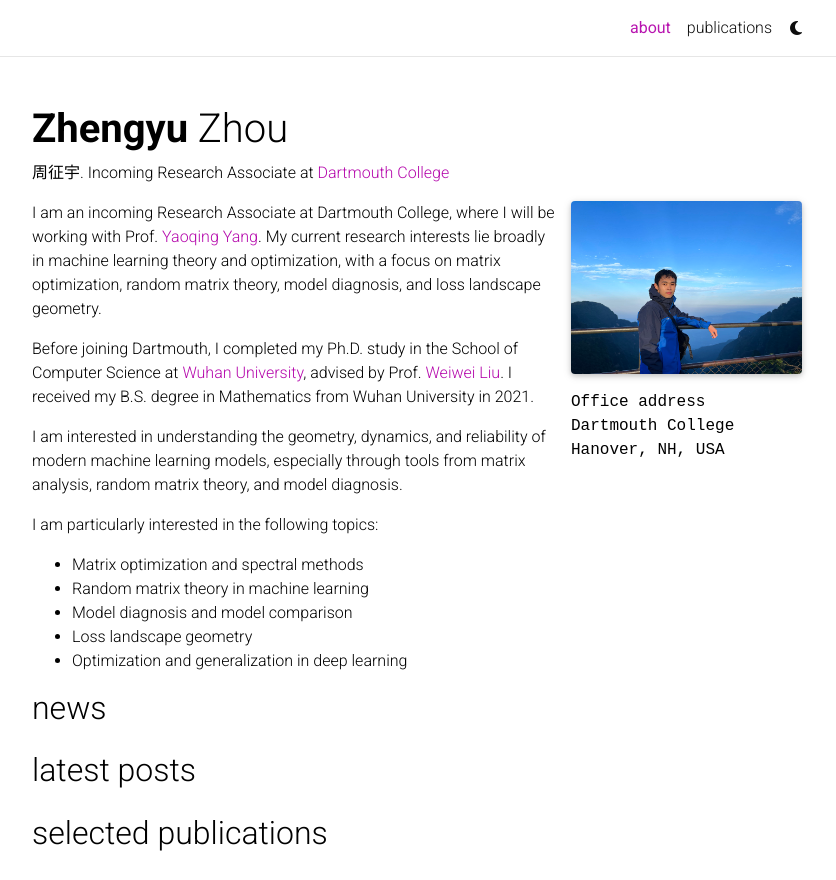
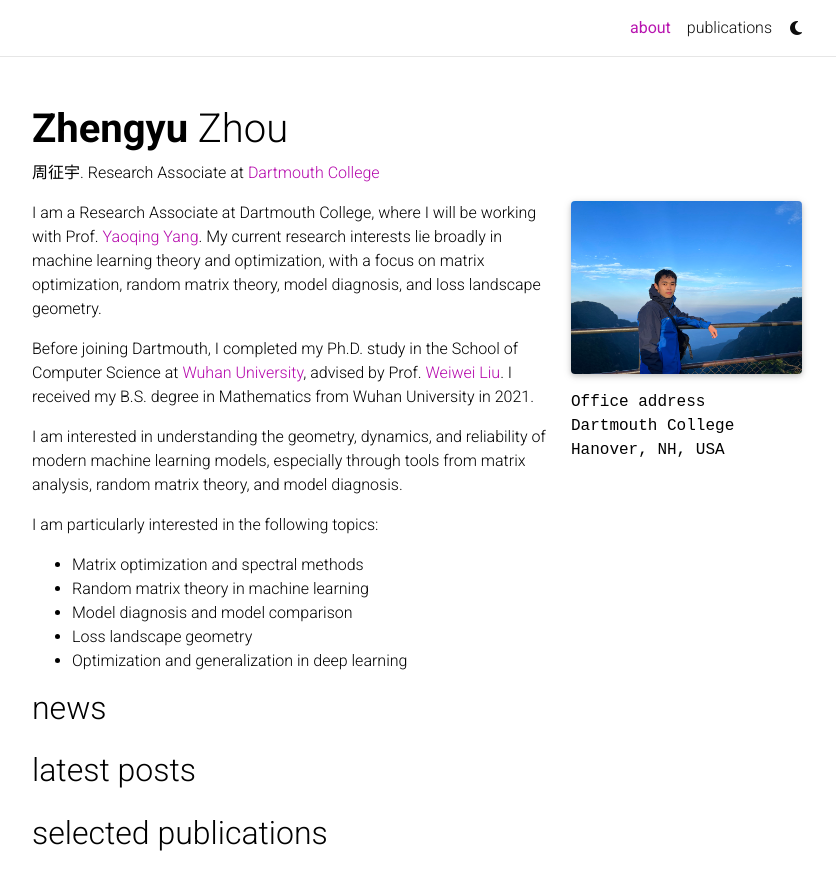
Before and after one commit to zzy126/zzy126.github.io, a Jekyll site: the page built from _pages/about.md, in a window 1280 px wide and 1169 px high, cut to the strip 0-880 px from the top of the window. Shown: the whole strip, without its empty margins (223-1059 px from the left). Built offline with Jekyll 4.4.1, drawn with Linux system fonts in a browser that asks for light colours; full-size pictures stand in for the smaller copies a plugin makes; comment, search, counter and statistics services are not loaded; a style sheet for code colours, icons or effects is not loaded.

Commit message:
Turn the status 'incoming research associate" to "research associate".

```diff
--- a/_pages/about.md
+++ b/_pages/about.md
@@ -3,7 +3,7 @@
 layout: about
 title: about
 permalink: /
-subtitle: 周征宇. Incoming Research Associate at <a href='https://www.dartmouth.edu/'>Dartmouth College</a>
+subtitle: 周征宇. Research Associate at <a href='https://www.dartmouth.edu/'>Dartmouth College</a>
 
 profile:
     align: right
@@ -21,7 +21,7 @@ selected_papers: true # includes a list of papers marked as "selected={true}"
 social: true  # includes social icons at the bottom of the page
 ---
 
-I am an incoming Research Associate at Dartmouth College, where I will be working with Prof. [Yaoqing Yang](https://sites.google.com/site/yangyaoqingcmu/). My current research interests lie broadly in machine learning theory and optimization, with a focus on matrix optimization, random matrix theory, model diagnosis, and loss landscape geometry.
+I am a Research Associate at Dartmouth College, where I will be working with Prof. [Yaoqing Yang](https://sites.google.com/site/yangyaoqingcmu/). My current research interests lie broadly in machine learning theory and optimization, with a focus on matrix optimization, random matrix theory, model diagnosis, and loss landscape geometry.
 
 Before joining Dartmouth, I completed my Ph.D. study in the School of Computer Science at [Wuhan University](https://en.whu.edu.cn/), advised by Prof. [Weiwei Liu](https://sites.google.com/site/weiweiliuhomepage). I received my B.S. degree in Mathematics from Wuhan University in 2021.
 
```
